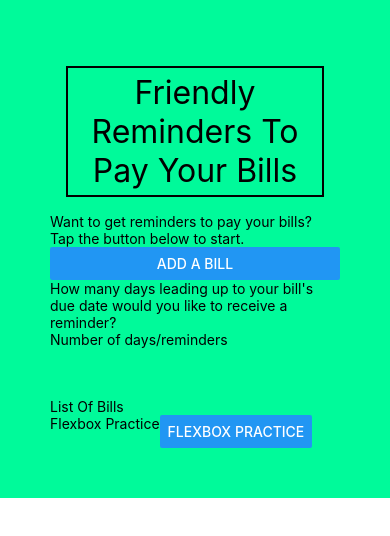
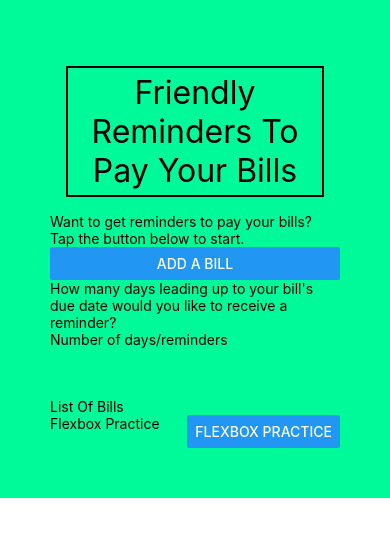
Before and after one commit to KevinCosma/Remember_Your_Bills, a React Native app: screen / in a window 390 px wide. Shown: the top 536 px of the page. Built offline with nearby package versions, Linux system fonts and the light colour scheme.

Commit message:
Added justify content to the stylesheet

```diff
--- a/App.js
+++ b/App.js
@@ -44,6 +44,7 @@ const styles = StyleSheet.create({
     paddingTop: 50
   },
   FlexboxPractice: {
-    flexDirection: 'row'
+    flexDirection: 'row',
+    justifyContent: 'space-between'
   }
 });
```
